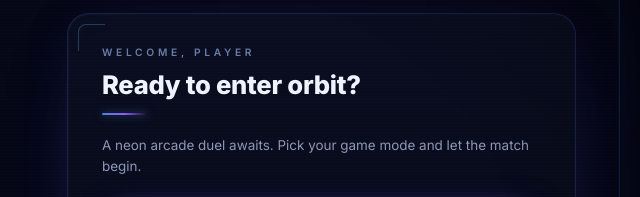
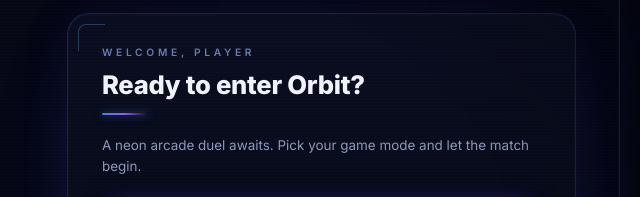
Before and after one commit to yasi-87/pong-game, a plain HTML site: page index.html in a window 1280 px wide. Shown: the part 177-374 px from the top of the page, 621-1261 px from the left. Drawn offline with nearby package versions, Linux system fonts and the light colour scheme; animation ran at ten frames a second.

Commit message:
Update index.html

```diff
--- a/index.html
+++ b/index.html
@@ -1598,7 +1598,7 @@
       <div class="screen active" data-screen="menu">
         <div class="panel panel-center">
           <div class="panel-eyebrow">Welcome, Player</div>
-          <h2 class="panel-title">Ready to enter orbit?</h2>
+          <h2 class="panel-title">Ready to enter Orbit?</h2>
           <p class="panel-desc">
             A neon arcade duel awaits. Pick your game mode and let the match begin.
           </p>
```
